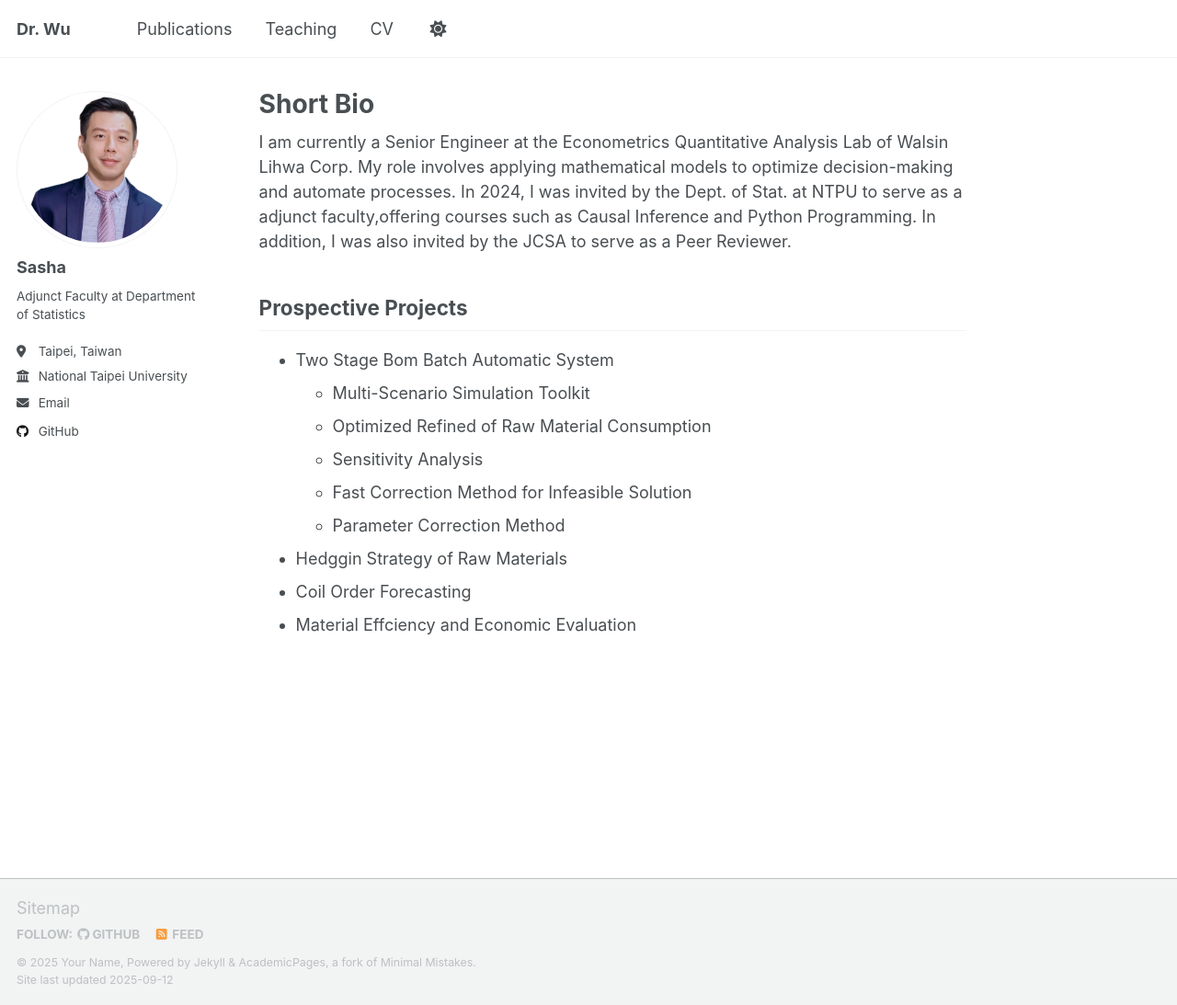
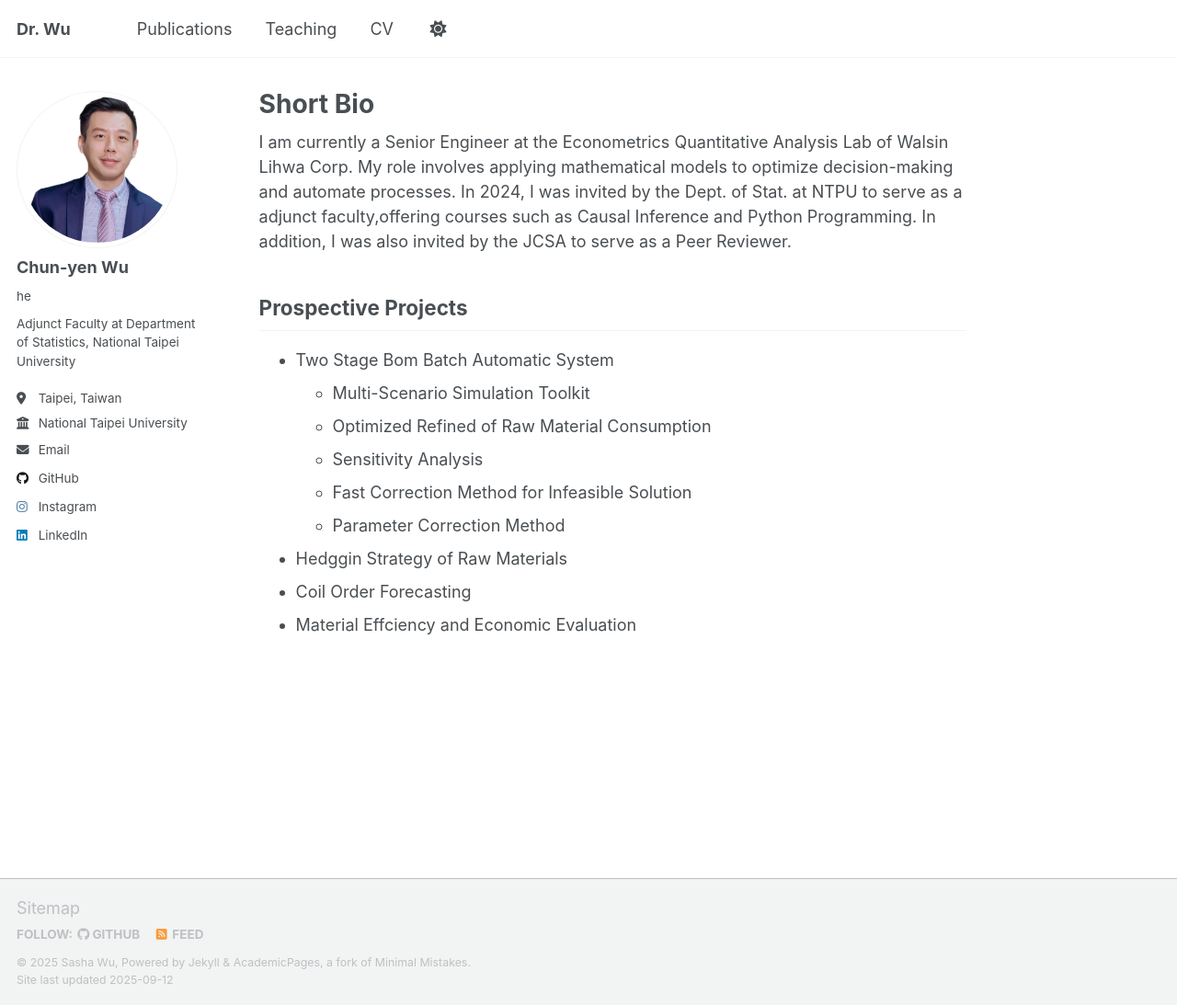
Before and after one commit to SashaWuNYCU/sashawunycu.github.io, a Jekyll site: the page built from _pages/about.md, in a window 1280 px wide and 1093 px high. Shown: the whole window at 92% size. Built offline with Jekyll 4.4.1, drawn with Linux system fonts in a browser that asks for light colours; a script that is not in the unit is left out.

Commit message:
More self info ver 250912

```diff
--- a/_config.yml
+++ b/_config.yml
@@ -11,8 +11,8 @@ locale                   : "en-US"
 site_theme               : "default" # Currently available options are "default", "air"
 title                    : "Dr. Wu"
 title_separator          : "-"
-name                     : &name "Your Name"
-description              : &description "Data Scientist, Academic Research"   # Update this with a general description of your site, this is the default if not overridden by a page
+name                     : &name "Sasha Wu"
+description              : &description "Free-Range Statistician"   # Update this with a general description of your site, this is the default if not overridden by a page
 url                      : https://sashawunycu.github.io # The base hostname & protocol for your site e.g. "https://[your GitHub username].github.io",
                                                            # or if you already have some other page hosted on Github then use "https://[your GitHub username].github.io/[Your Repo Name]"
 baseurl                  : "" # the subpath of your site, e.g. "/blog"
@@ -24,9 +24,9 @@ repository               : "sashawunycu/sashawunycu.github.io"
 author:
   # Biographic information
   avatar           : "profile.png"
-  name             : "Sasha"
-  pronouns         : # example: "she/her"
-  bio              : "Adjunct Faculty at Department of Statistics"
+  name             : "Chun-yen Wu"
+  pronouns         : "he" # example: "she/her"
+  bio              : "Adjunct Faculty at Department of Statistics, National Taipei University"
   location         : "Taipei, Taiwan"
   employer         : "National Taipei University"
   uri              : # URL
@@ -61,9 +61,9 @@ author:
   goodreads        : # Username
   google_plus      : # Username
   keybase          : # Username
-  instagram        : # Username
+  instagram        : 'pieteacher'
   lastfm           : # Username
-  linkedin         : # Username
+  linkedin         : 'Chun-yen (Sasha) Wu'
   mastodon         : # URL
   medium           : # URL
   pinterest        : # Username
```
